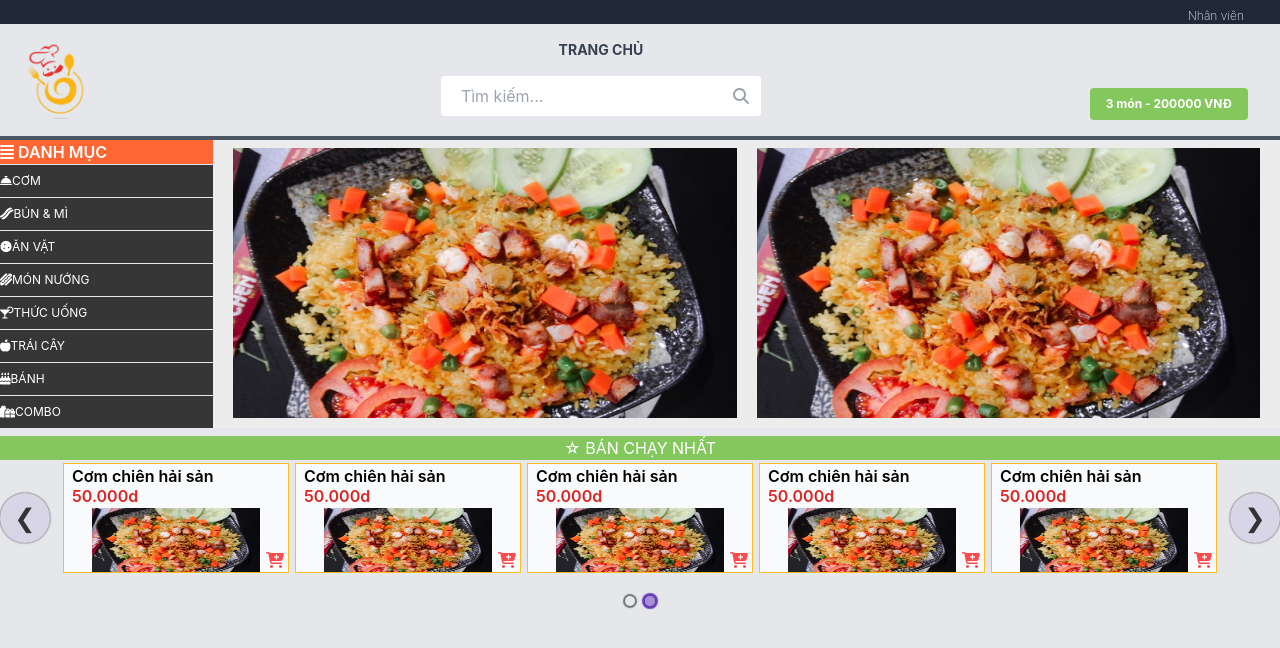
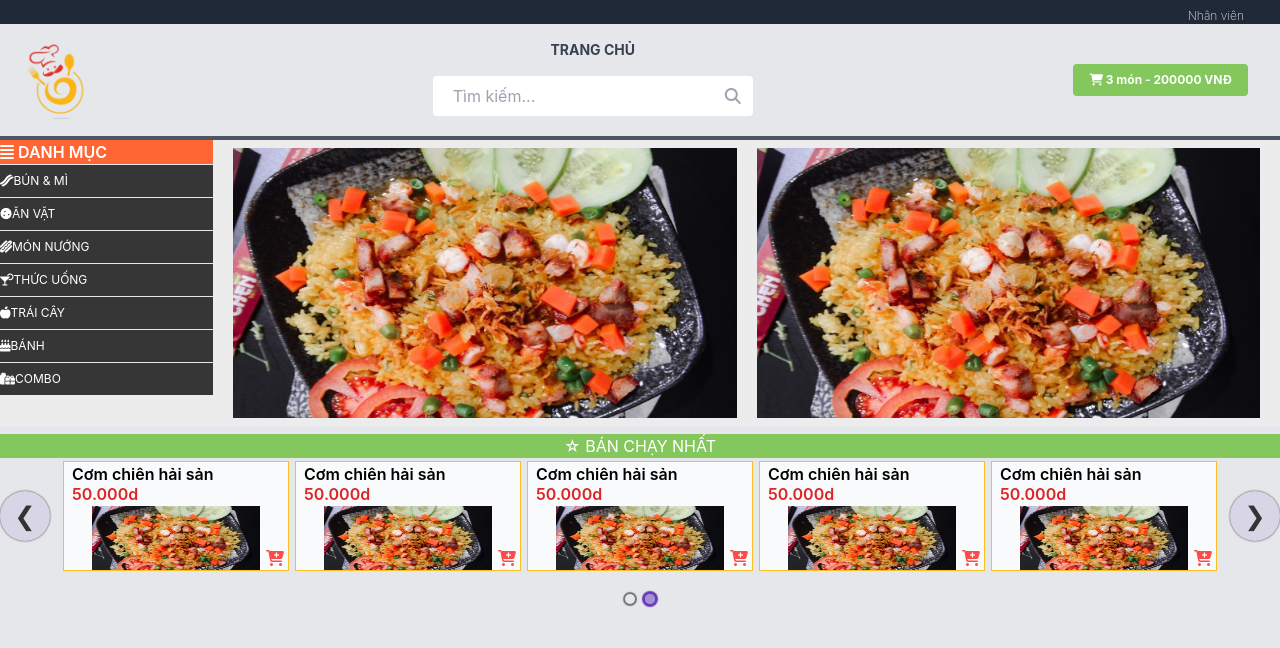
Before and after one commit to NamLH1310/restaurant-website, a React (Create React App) app: page / in a window 1280 px wide. Shown: the top 648 px of the page. Built offline with nearby package versions, Linux system fonts and the light colour scheme.

Commit message:
update filter

```diff
--- a/src/App.js
+++ b/src/App.js
@@ -17,7 +17,8 @@ function App() {
     <div className="h-screen w-screen bg-gray-200">
     <NavigationBar term ={searchTerm} searchKeyWord={searchHandler}/>
     <Switch>
-      <Route exact path="/" component={HomeScreen}/>
+      <Route exact path="/"
+       render={(props)=> <HomeScreen{...props} searchTerm={searchTerm.length < 1 ? "" : searchTerm}/>} />
       <Route exact path="/employer"
       render={(props)=> <Employer{...props} searchTerm={searchTerm.length < 1 ? "" : searchTerm}/>} />
       <Route exact path="/check"
--- a/src/Components/FoodMenu.js
+++ b/src/Components/FoodMenu.js
@@ -3,7 +3,14 @@ import React, { useContext } from "react"
 import Food from './FoodDisplay'
 
 function FoodMenu(props) {
-    const foodList = useContext(ContextList).foods;
+    let foodList = useContext(ContextList).foods;
+	if (props.searchTerm !== ""){
+		const newFoodList = foodList.filter((food) => {
+            console.log(food.name);
+		  return food.name.toLowerCase().includes(props.searchTerm.toLowerCase());
+		})
+		foodList = newFoodList;
+	   }
     return (
         <div>
             {(
--- a/src/Components/HomeScreen.js
+++ b/src/Components/HomeScreen.js
@@ -1,8 +1,9 @@
 import ComChien from "../Assets/ComChien.jpg";
 import Carousel from "react-elastic-carousel";
-import React, {  useState } from "react";
+import React, { useContext, useState } from "react";
 import "tailwindcss/tailwind.css";
 import FoodMenu from "./FoodMenu";
+import { ContextList } from "../Context";
 
 <script
   src="https://kit.fontawesome.com/a076d05399.js"
@@ -23,7 +24,7 @@ for (let i = 0; i < 10; i++) {
           <h5 className="-mt-1 text-red-600">50.000d</h5>
         </div>
         <div>
-          <img src={ComChien} className="h-16 w-3/4 mx-auto food-img" alt="Com chien"/>
+          <img src={ComChien} className="h-16 w-3/4 mx-auto food-img" alt="Com chien" />
         </div>
         <i
           className="absolute bottom-0 right-0 mr-1 mb-1 fas fa-cart-plus"
@@ -37,12 +38,26 @@ for (let i = 0; i < 10; i++) {
 const breakPoints = [{ width: 300, itemsToShow: 5 }];
 
 function HomeScreen(props) {
+  const categories = useContext(ContextList).categories;
   const [foodswitch, setFoodswitch] = useState(1);
   const handleClick = (category) => {
     if (foodswitch === 0) setFoodswitch(1);
     else setFoodswitch(0);
-    console.log("A");
   };
+  let categoriesToRender =[];
+  if (categories){
+    categoriesToRender= categories.map((category) => {
+      return (
+        <li className={stylecategory} key={category.id}>
+          <button className={stylebutton} onClick={handleClick}>
+            <i className={category.icon}></i>
+            {category.name}
+          </button>
+        </li>
+      )
+    }
+    )
+  }
   return (
     <div>
       <div
@@ -68,61 +83,20 @@ function HomeScreen(props) {
               textTransform: "uppercase",
             }}
           >
-            <li className={stylecategory}>
-              <button className={stylebutton} onClick={handleClick}>
-                <i className="fas fa-concierge-bell"></i>
-                Cơm
-              </button>
-            </li>
-
-            <li className={stylecategory}>
-              <button className={stylebutton} onClick={handleClick}>
-                <i className="fas fa-bacon"></i>Bún & Mì
-              </button>
-            </li>
-            <li className={stylecategory}>
-              <button className={stylebutton} onClick={handleClick}>
-                <i className="fas fa-cookie"></i>Ăn vặt
-              </button>
-            </li>
-            <li className={stylecategory}>
-              <button className={stylebutton} onClick={handleClick}>
-                <i className="fas fa-hotdog"></i>Món nướng
-              </button>
-            </li>
-            <li className={stylecategory}>
-              <button className={stylebutton} onClick={handleClick}>
-                <i className="fas fa-cocktail"></i>Thức uống
-              </button>
-            </li>
-            <li className={stylecategory}>
-              <button className={stylebutton} onClick={handleClick}>
-                <i className="fas fa-apple-alt"></i>Trái cây
-              </button>
-            </li>
-            <li className={stylecategory}>
-              <button className={stylebutton} onClick={handleClick}>
-                <i className="fas fa-birthday-cake"></i>Bánh
-              </button>
-            </li>
-            <li className={stylecategory}>
-              <button className={stylebutton} onClick={handleClick}>
-                <i className="fas fa-gifts"></i>Combo
-              </button>
-            </li>
+            {categoriesToRender}
           </ul>
         </div>
         {(foodswitch && (
           <div className="flex-1 grid grid-cols-2 gap-5 mr-5 ml-5 list-promotion">
             <div>
-              <img src={ComChien} className="h-promotion w-full my-2" alt="Com chien"/>
+              <img src={ComChien} className="h-promotion w-full my-2" alt="Com chien" />
             </div>
             <div>
-              <img src={ComChien} className="h-promotion w-full my-2" alt="Com chien"/>
+              <img src={ComChien} className="h-promotion w-full my-2" alt="Com chien" />
             </div>
           </div>
         )) ||
-        <FoodMenu/>
+          <FoodMenu searchTerm = {props.searchTerm} />
         }
       </div>
       {/* Ban chay nhat */}
--- a/src/Components/NavBar.js
+++ b/src/Components/NavBar.js
@@ -32,9 +32,10 @@ export default function NavigationBar(props) {
             </div>
           </div>
         </div>
-        <div className="flex-shrink h-28 pr-8 pt-16">
+        <div className="flex-shrink h-28 pr-8 pt-10">
           <button style={{display: (User==="")? "block":"none"}} className="relative bg-primarycolor hover:bg-primarybold text-white text-xs font-bold py-2 px-4 rounded">
-          {Cart.length} món - {Cart.reduce( (total,food) =>{return total + food.price*food.quantity},0)} VNĐ
+          <i className="fas fa-shopping-cart text-xs"/>
+          <div className="hidden sm:inline"> {Cart.length} món - {Cart.reduce( (total,food) =>{return total + food.price*food.quantity},0)} VNĐ</div>
           </button>
         </div>
       </div>
--- a/src/Context.js
+++ b/src/Context.js
@@ -60,7 +60,16 @@ class ContextProvider extends Component {
 					{ id: 1, name: 'Cơm chiên dương châu', price: 40000, img:"./../Assets/ComChien"},
 					{ id: 2, name: 'Cơm sườn', price: 30000, img:"./../Assets/ComSuon"},
 					{ id: 3, name: 'Mì ý sốt bò', price: 50000, img:"./../Assets/My_Y"},
-					{ id: 4, name: 'com chien hai san',price: 50000}
+					{ id: 4, name: 'Cơm chiên hải sản',price: 50000,img:""}
+				],
+				categories: [
+					{ id: 1, name: 'Bún & Mì', icon:"fas fa-bacon"},
+					{ id: 2, name: 'Ăn vặt', icon:"fas fa-cookie"},
+					{ id: 3, name: 'Món nướng', icon:"fas fa-hotdog"},
+					{ id: 4, name: 'Thức uống', icon:"fas fa-cocktail"},
+					{ id: 5, name: 'Trái cây', icon:"fas fa-apple-alt"},
+					{ id: 6, name: 'Bánh', icon:"fas fa-birthday-cake"},
+					{ id: 7, name: 'Combo', icon:"fas fa-gifts"}
 				]
 			}
 		})
```
